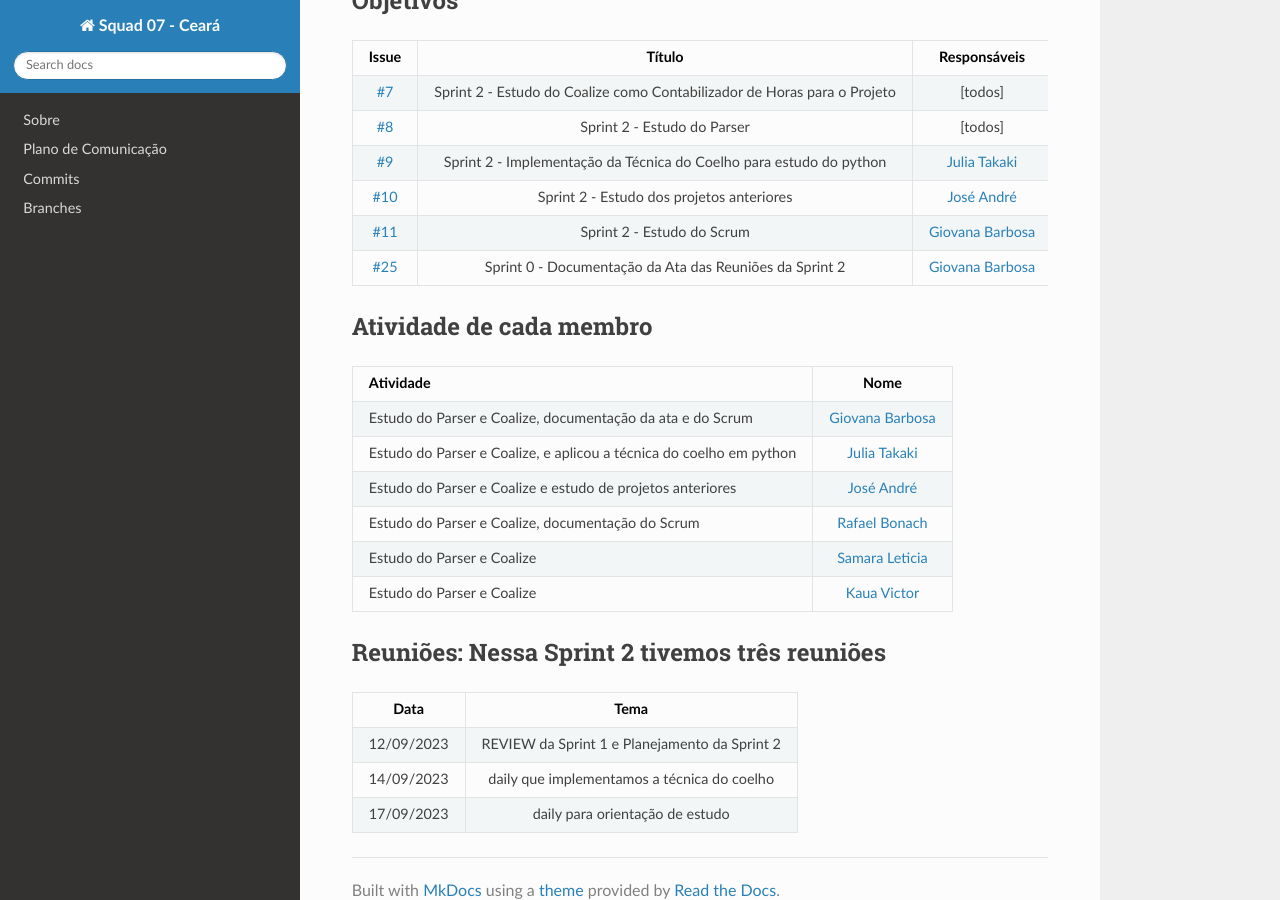
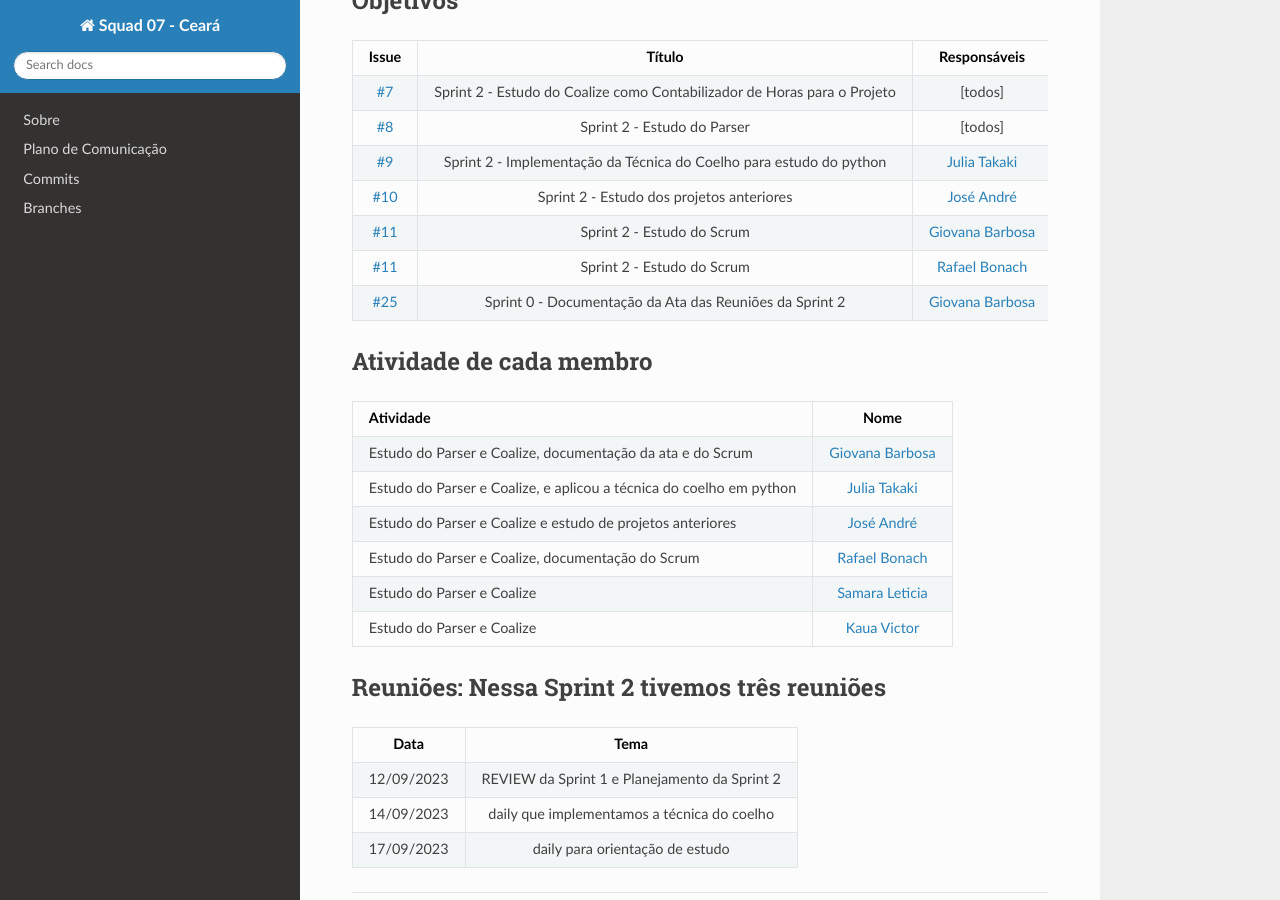
Before and after one commit to unb-mds/2023-2-Squad07, an MkDocs documentation site: the page built from docs/sprints/sprint02/planejamento.md, in a window 1280 px wide and 900 px high, scrolled down 672 px. Built offline with MkDocs 1.6.1, drawn with Linux system fonts in a browser that asks for light colours; nearby versions of some CDN libraries.

Commit message:
Corrigindo

```diff
--- a/docs/sprints/sprint02/planejamento.md
+++ b/docs/sprints/sprint02/planejamento.md
@@ -23,7 +23,8 @@
 | [#8](https://github.com/unb-mds/2023-2-Squad07/issues/8) | Sprint 2 - Estudo do Parser|  [todos]|
 | [#9](https://github.com/unb-mds/2023-2-Squad07/issues/9) | Sprint 2 - Implementação da Técnica do Coelho para estudo do python  |   [Julia Takaki](https://github.com/juliatakaki)     |
 | [#10](https://github.com/unb-mds/2023-2-Squad07/issues/10) | Sprint 2 - Estudo dos projetos anteriores| [José André](https://github.com/joseandre25)|
-| [#11](https://github.com/unb-mds/2023-2-Squad07/issues/11) | Sprint 2 - Estudo do Scrum  |  [Giovana Barbosa ](https://github.com/gio221) | |   [Rafael Bonach](https://github.com/RafaBonach)|
+| [#11](https://github.com/unb-mds/2023-2-Squad07/issues/11) | Sprint 2 - Estudo do Scrum  |  [Giovana Barbosa ](https://github.com/gio221) |
+| [#11](https://github.com/unb-mds/2023-2-Squad07/issues/11) | Sprint 2 - Estudo do Scrum |   [Rafael Bonach](https://github.com/RafaBonach)|
 | [#25](https://github.com/unb-mds/2023-2-Squad07/issues/25) | Sprint 0 - Documentação da Ata das Reuniões da Sprint 2  |  [Giovana Barbosa ](https://github.com/gio221) |
 
 
```
